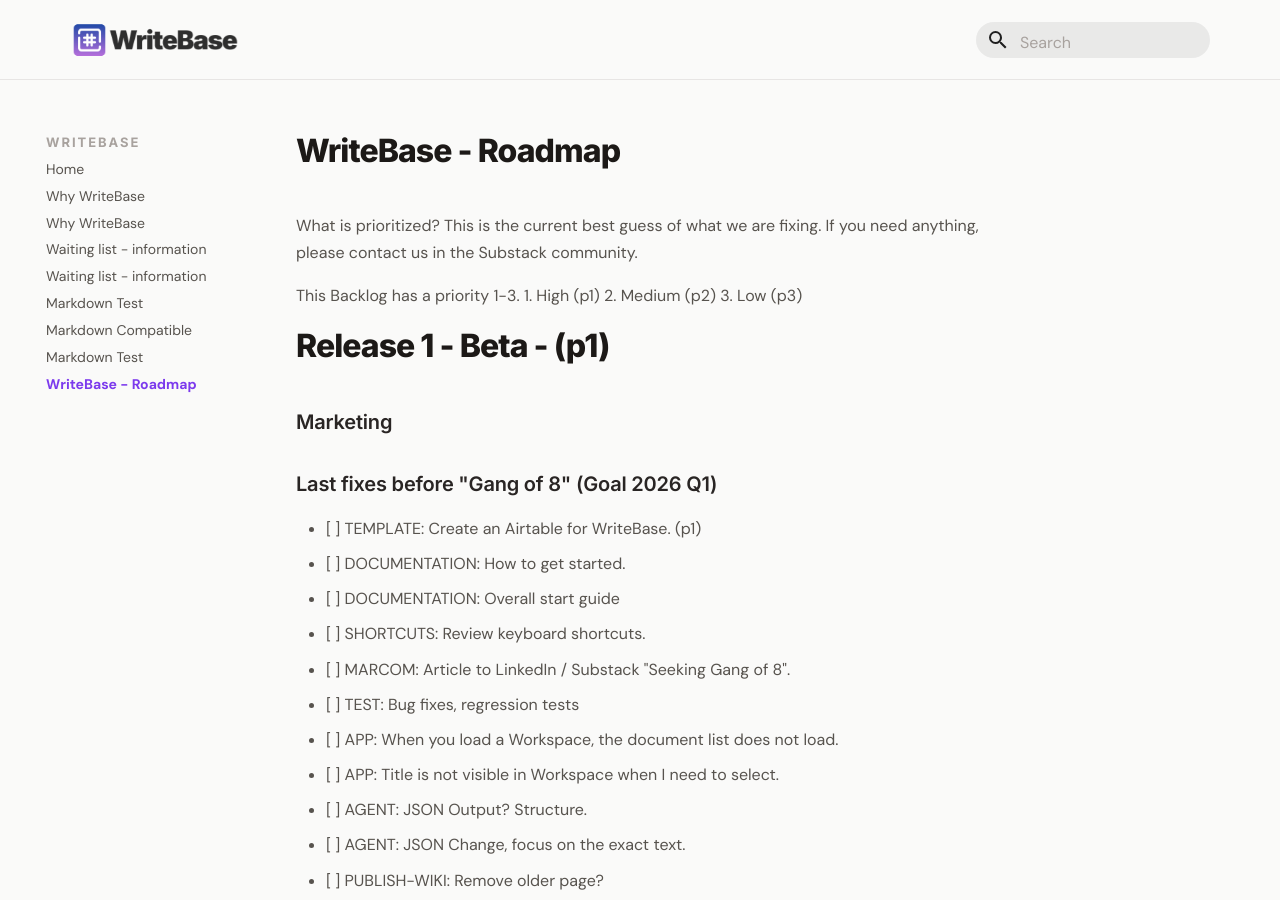
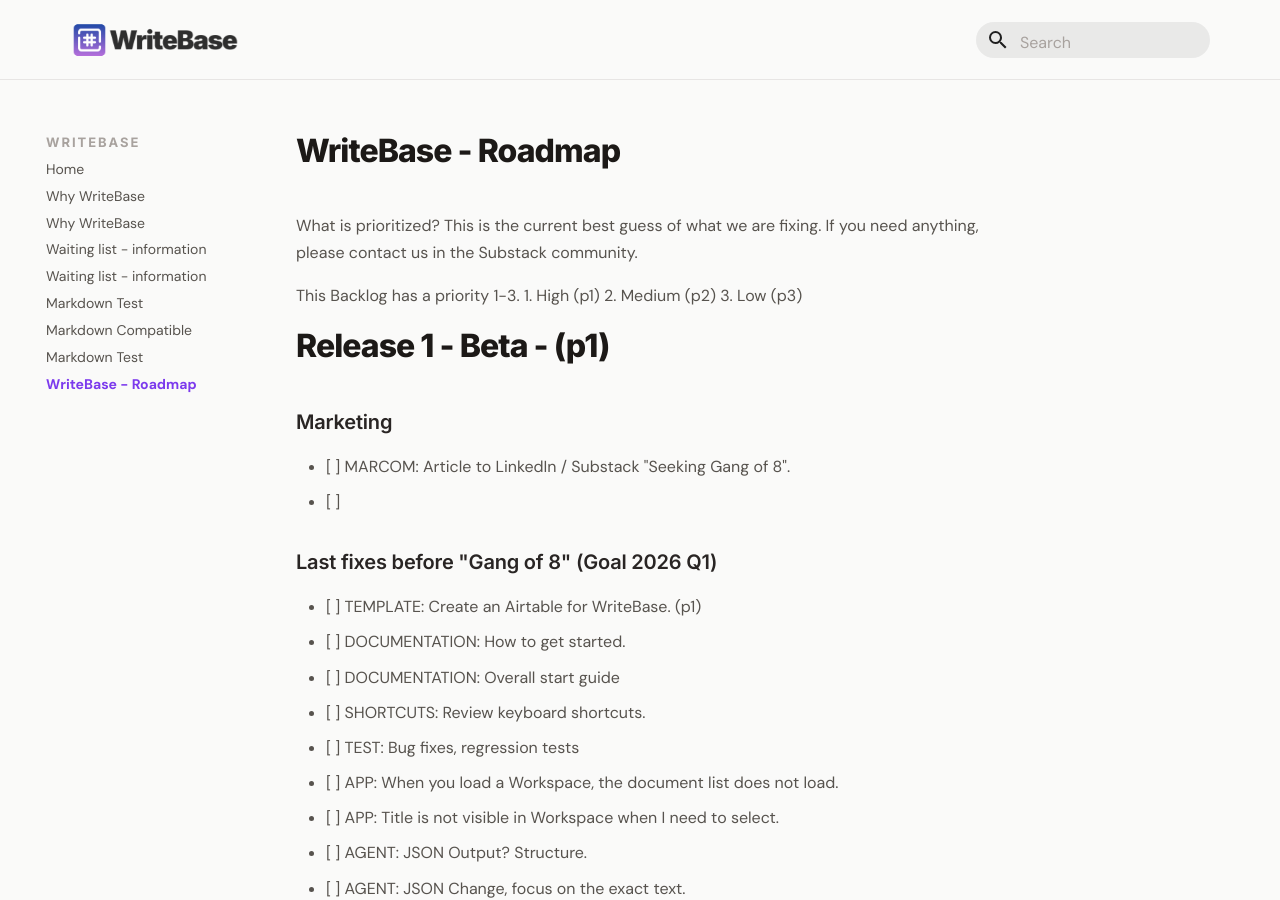
Before and after one commit to larssonhthomas-afk/writebase-docs, an MkDocs documentation site: the page built from docs/9writebase---roadmap.md, in a window 1280 px wide and 900 px high. Built offline with MkDocs 1.6.1 and Material for MkDocs 9.7.7, drawn with Linux system fonts in a browser that asks for light colours; some web fonts are replaced.

```diff
--- a/docs/9writebase---roadmap.md
+++ b/docs/9writebase---roadmap.md
@@ -17,13 +17,13 @@ This Backlog has a priority 1-3.
 
 ### Marketing
 
-
+- [ ] MARCOM: Article to LinkedIn / Substack "Seeking Gang of 8".
+- [ ]
 ### Last fixes before "Gang of 8" (Goal 2026 Q1)
 - [ ] TEMPLATE: Create an Airtable for WriteBase. (p1)
 - [ ] DOCUMENTATION: How to get started.
 - [ ] DOCUMENTATION: Overall start guide
 - [ ] SHORTCUTS: Review keyboard shortcuts.
-- [ ] MARCOM: Article to LinkedIn / Substack "Seeking Gang of 8".
 - [ ] TEST: Bug fixes, regression tests
 - [ ] APP: When you load a Workspace, the document list does not load.
 - [ ] APP: Title is not visible in Workspace when I need to select.
```
